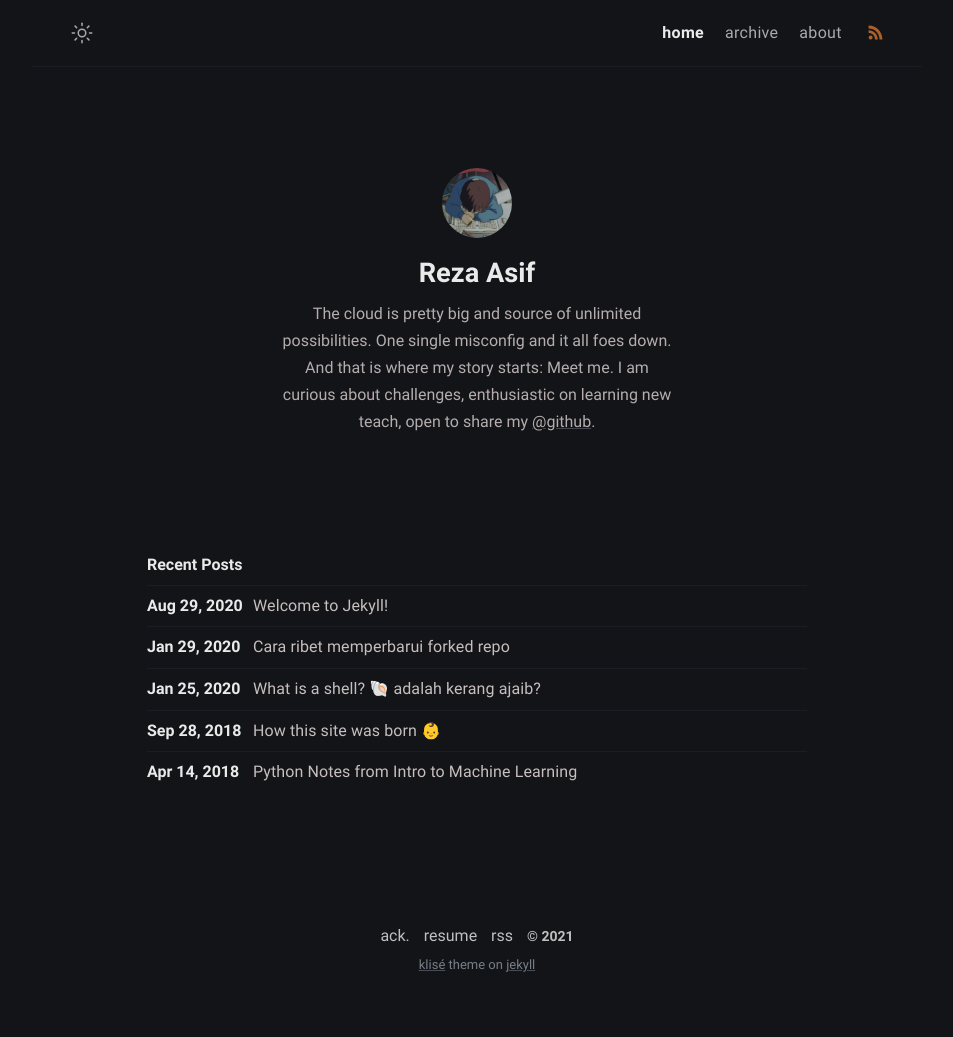
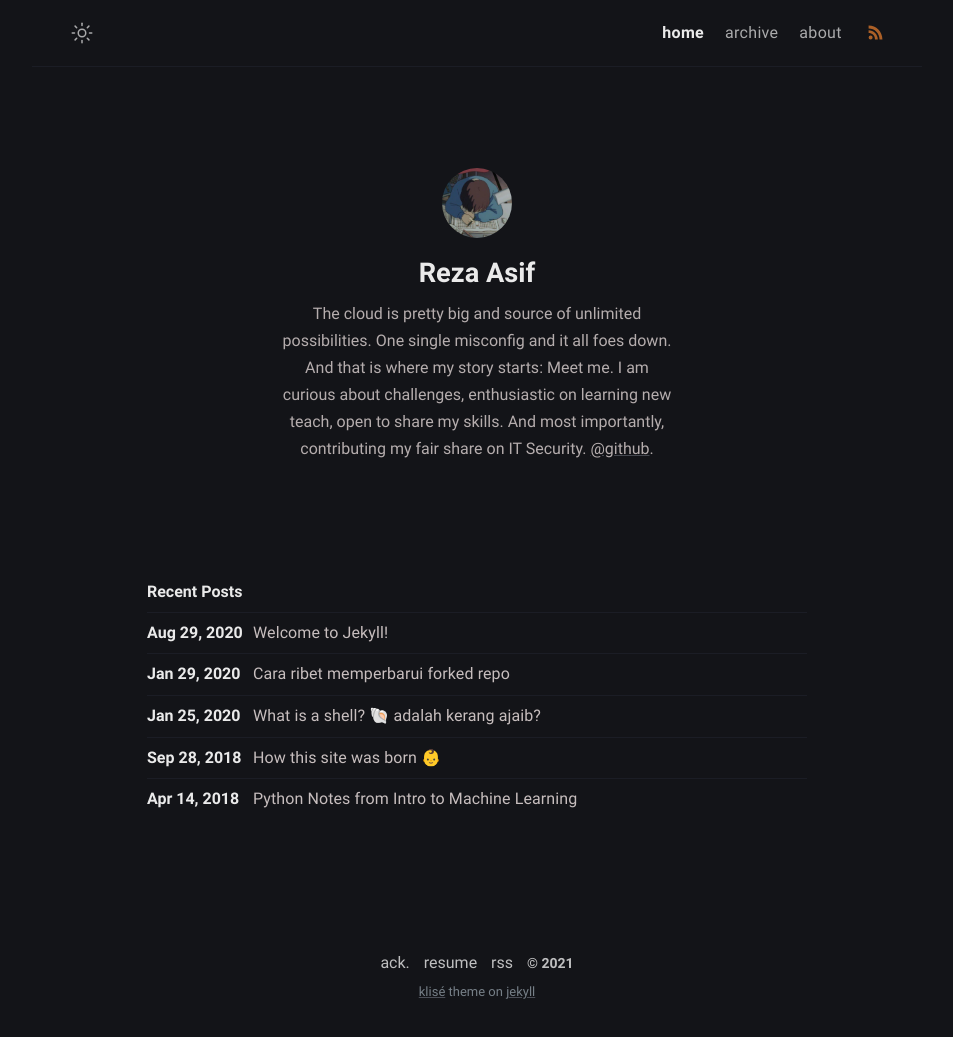
Before and after one commit to securebitAsif/fabulous-jupiter-8f84d, a Jekyll site: the page built from index.md, in a window 1280 px wide. Shown: the whole page, without its empty margins (163-1116 px from the left). Built offline with Jekyll 4.4.1, drawn with Linux system fonts in a browser that asks for light colours; before the commit the page ends 1010 px from its top, so only the background shows below that.

Commit message:
_config.yml: changed

```diff
--- a/_config.yml
+++ b/_config.yml
@@ -14,7 +14,8 @@ author:
    The cloud is pretty big and source of unlimited possibilities.
    One single misconfig and it all foes down.
    And that is where my story starts:
-   Meet me. I am curious about challenges, enthusiastic on learning new teach, open to share my   <a
+   Meet me. I am curious about challenges, enthusiastic on learning new teach, open to share my skills.
+   And most importantly, contributing my fair share on IT Security.  <a
     href="https://github.com/piharpi/jekyll-klise" target="_blank"
     rel="noopener">@github</a>.
   username: username
```
